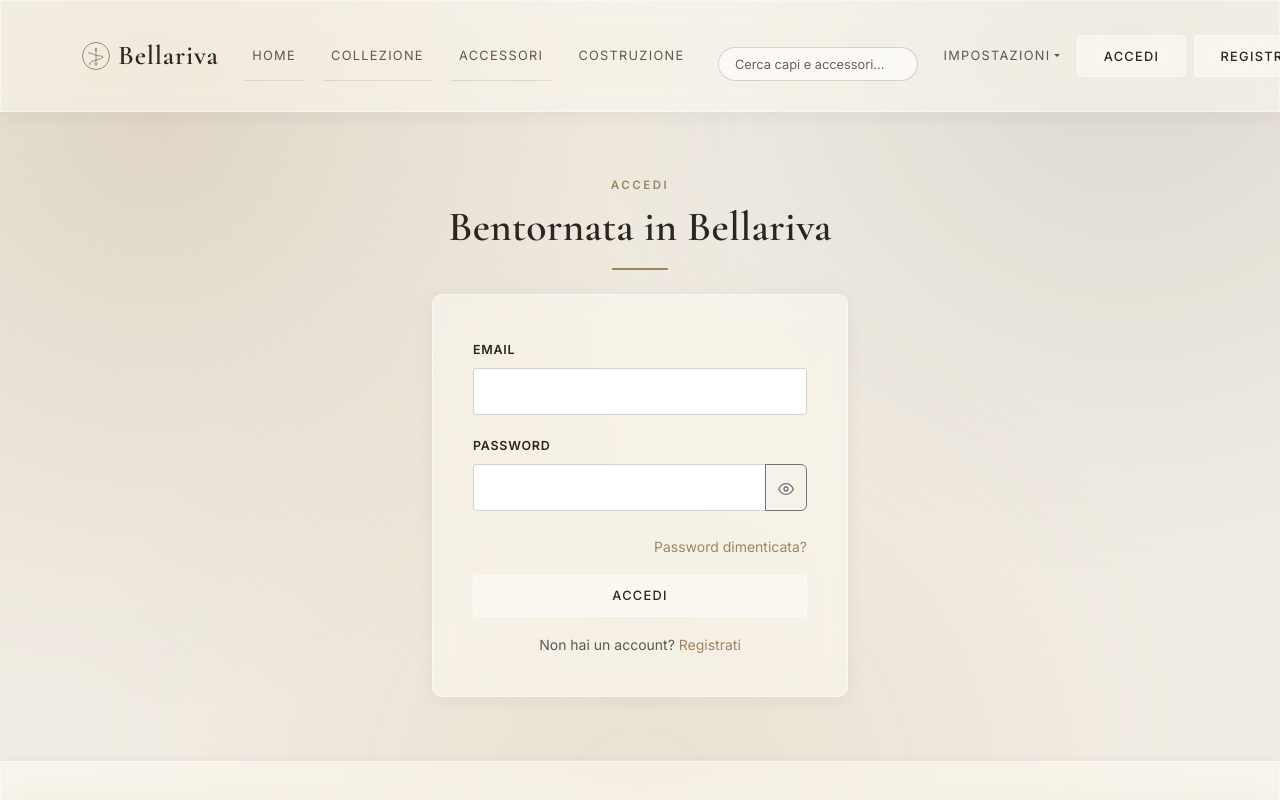
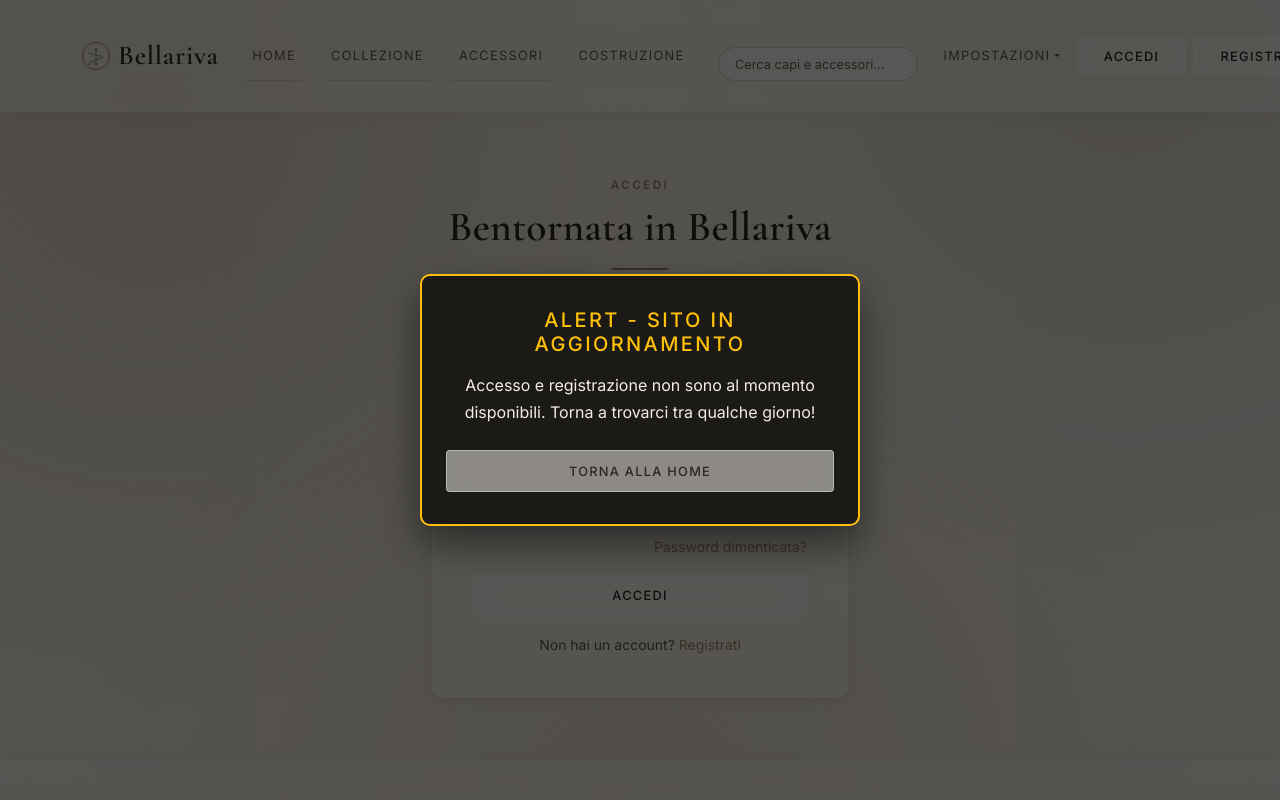
Before and after one commit to AlessiaCotini/sartoria-digitale-frontend, a React (Vite) app: page /login in a window 1280 px wide. Shown: the top 800 px of the page. Built offline with nearby package versions, Linux system fonts and the light colour scheme; no server answers.

Commit message:
aggiornamento pin caso di back in down

```diff
--- /dev/null
+++ b/src/hooks/useBackendOffline.js
@@ -0,0 +1,12 @@
+import { useEffect, useState } from "react";
+import client from "../api/client";
+
+export function useBackendOffline() {
+  const [offline, setOffline] = useState(false);
+
+  useEffect(() => {
+    client.get("/capi", { timeout: 3000 }).catch(() => setOffline(true));
+  }, []);
+
+  return offline;
+}
--- a/src/pages/Login.jsx
+++ b/src/pages/Login.jsx
@@ -8,9 +8,11 @@ import { misureMie } from "../api/misure";
 import CampoPassword from "../components/CampoPassword";
 import AvvisoAggiornamento from "../components/AvvisoAggiornamento";
 import { SITO_IN_AGGIORNAMENTO } from "../data/avviso";
+import { useBackendOffline } from "../hooks/useBackendOffline";
 
 function Login() {
   const { t } = useTranslation();
+  const backendOffline = useBackendOffline();
   const [email, setEmail] = useState("");
   const [password, setPassword] = useState("");
   const [errore, setErrore] = useState("");
@@ -48,7 +50,7 @@ function Login() {
           <div className="divider-gold mx-auto"></div>
         </div>
 
-        {SITO_IN_AGGIORNAMENTO && <AvvisoAggiornamento />}
+        {(SITO_IN_AGGIORNAMENTO || backendOffline) && <AvvisoAggiornamento />}
 
         <form
           className="form-sartoria"
--- a/src/pages/Register.jsx
+++ b/src/pages/Register.jsx
@@ -9,9 +9,11 @@ import CampoPassword from "../components/CampoPassword";
 import ModaleSuccesso from "../components/ModaleSuccesso";
 import AvvisoAggiornamento from "../components/AvvisoAggiornamento";
 import { SITO_IN_AGGIORNAMENTO } from "../data/avviso";
+import { useBackendOffline } from "../hooks/useBackendOffline";
 
 function Register() {
   const { t } = useTranslation();
+  const backendOffline = useBackendOffline();
   const [nome, setNome] = useState("");
   const [cognome, setCognome] = useState("");
   const [email, setEmail] = useState("");
@@ -88,7 +90,7 @@ function Register() {
           <div className="divider-gold mx-auto"></div>
         </div>
 
-        {SITO_IN_AGGIORNAMENTO && <AvvisoAggiornamento />}
+        {(SITO_IN_AGGIORNAMENTO || backendOffline) && <AvvisoAggiornamento />}
 
         <form
           className="form-sartoria"
```
